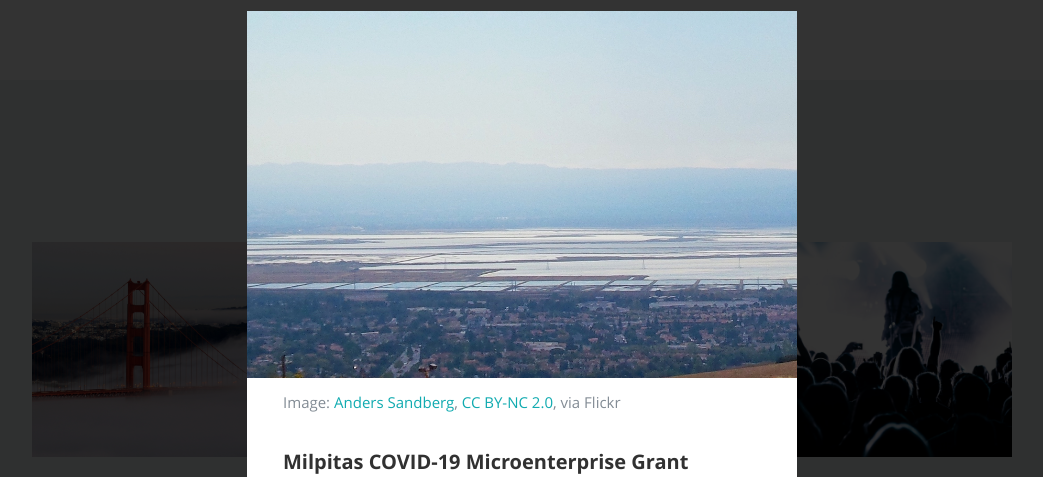
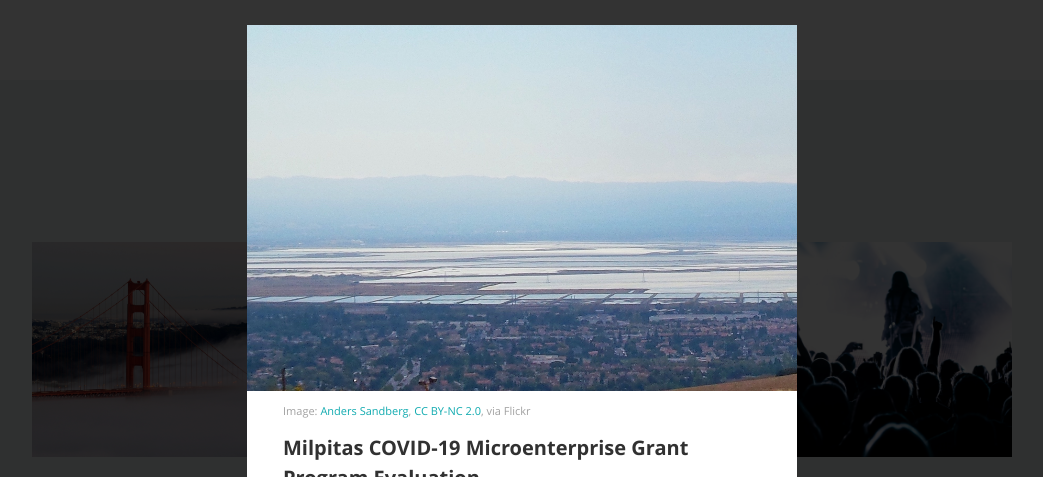
Before and after one commit to ignatiya-rds/ignatiya-rds.github.io, a plain HTML site: page index.html in a window 1280 px wide. Both pictures are taken after a click on the link 512 px from the left and 5610 px from the top of the page. Shown: the part 5261-5738 px from the top of the page, without its empty margins (118-1161 px from the left). Drawn offline with nearby package versions, Linux system fonts and the light colour scheme.

Commit message:
Update layout.css

```diff
--- a/css/layout.css
+++ b/css/layout.css
@@ -544,7 +544,7 @@ ul#nav li.current a { color: #F06000; }
    margin-bottom: 12px;
 }
 /*Tiffany's Addition*/
-.popup-modal .description-box .caption {
+.popup-modal .description-box-caption .caption {
 	 font: 11px/21px 'opensans-regular', sans-serif;
    color: #A1A1A1;
    margin-bottom: 12px;
```
